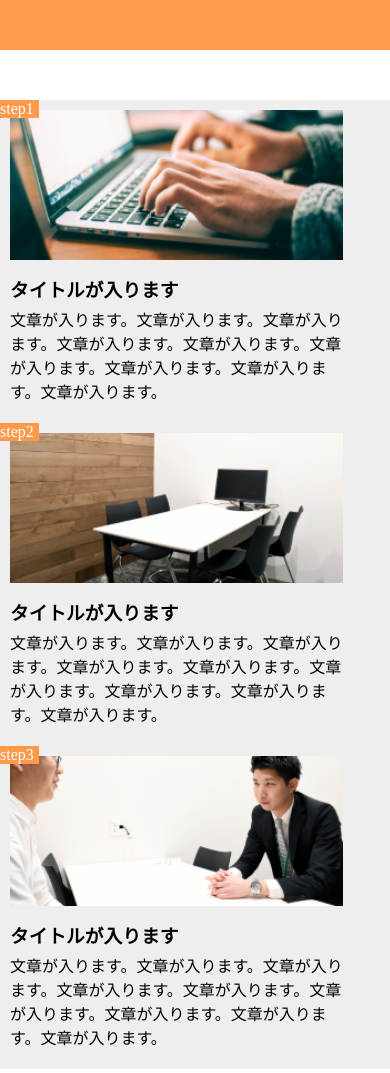
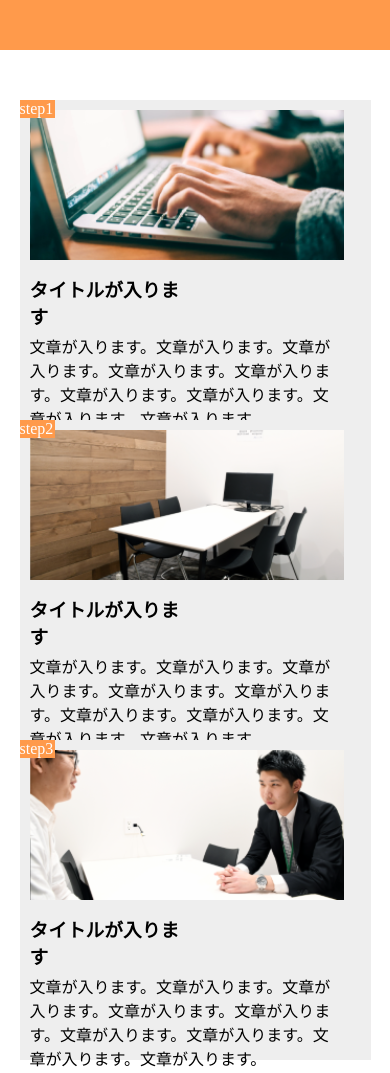
Before and after one commit to MACARONBOOK/Test1, a plain HTML site: page index.html in a window 390 px wide. Shown: the top 1073 px of the page. Drawn offline with Linux system fonts and the light colour scheme.

Commit message:
reload test

```diff
--- a/style.css
+++ b/style.css
@@ -76,9 +76,7 @@ footer {
 
 
   main {
-    margin: 50px 0;
-    max-width: 100%;
-    max-height: 100%;
+    width: 90%;
     display: block;
   }
 
@@ -86,24 +84,23 @@ footer {
 
   .step-box {
     width: 100%;
-    padding-bottom: 20px;
+    height: 320px;
+
 
   }
 
 
   .step-box .step-img1 {
-    width: 90%;
-
+    width: 95%;
 
   }
 
   .step-box .step-img2 {
-   width: 90%;
-
+   width: 95%;
   }
 
   .step-box .step-img3 {
-    width:90%;
+    width:95%;
 
   }
 
@@ -112,7 +109,8 @@ footer {
   }
 
   .step-text {
-    width: 90%;
+    width: 95%;
+    margin-bottom: 20px;
   }
 
   .title {
```
